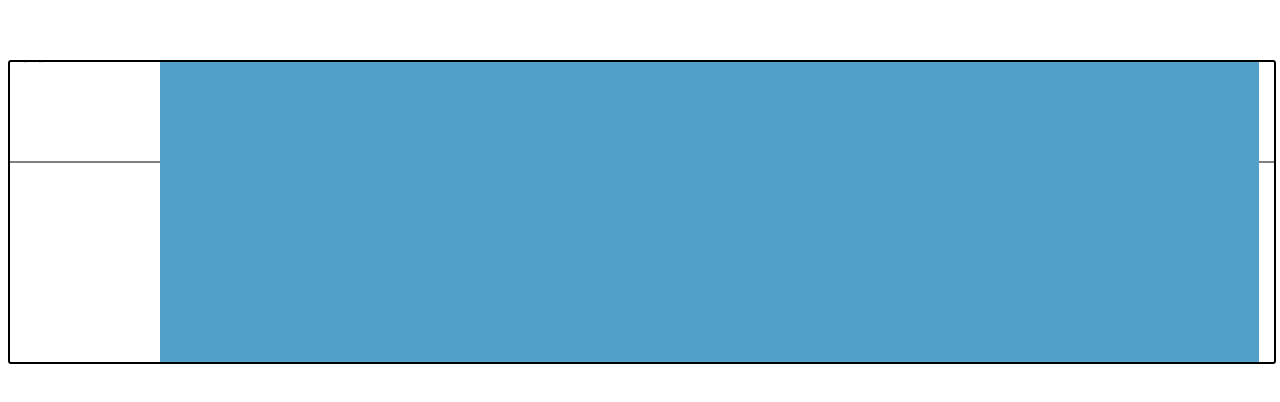
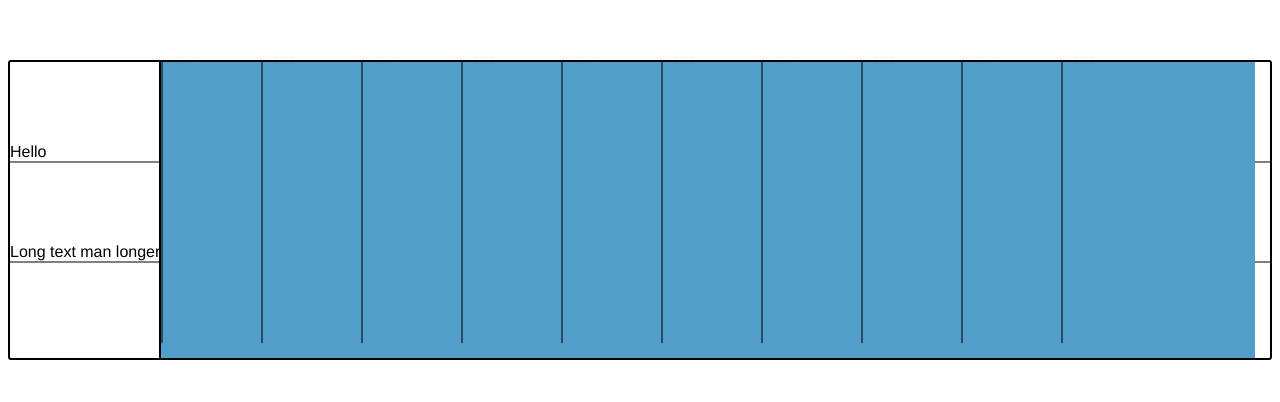
Before and after one commit to sdbrannum/v-timeline, a Vue app: page / in a window 1280 px wide. Shown: the top 402 px of the page. Built offline with nearby package versions, Linux system fonts and the light colour scheme.

Commit message:
temp: working on x-axis

```diff
--- a/src/components/Timeline.vue
+++ b/src/components/Timeline.vue
@@ -1,5 +1,11 @@
 <script setup lang="ts">
-import { ref, onMounted, onBeforeUnmount } from 'vue';
+import { ref, Ref, onMounted, onBeforeUnmount } from 'vue';
+
+
+const truncateText = (ref: Ref<any>, width: number) => {
+    console.log('');
+}
+
 const firstXPosition = ref(0);
 let mouseDown = false;
 let mouseDownPosition = 0;
@@ -7,7 +13,6 @@ let mouseDownPosition = 0;
 const onMouseDown = (mouseEvent: MouseEvent) => { mouseDown = true; mouseDownPosition = mouseEvent.pageX; }
 const onMouseUp = (mouseEvent: MouseEvent) => { mouseDown = false; }
 const onMouseLeave = (mouseEvent: MouseEvent) => { mouseDown = false; }
-
 const onMouseMove = (mouseEvent: MouseEvent) => {
     if (mouseDown) {
         if (mouseEvent.pageX >= mouseDownPosition) {
@@ -19,8 +24,7 @@ const onMouseMove = (mouseEvent: MouseEvent) => {
     }
 }
 
-
-const scrollAreaRef = ref(null);
+const scrollAreaRef: Ref<SVGRectElement | null> = ref(null);
 const onScroll = (scrollEvent: Event) => {
     console.log('on scroll ', scrollEvent)
 }
@@ -28,16 +32,44 @@ const onScroll = (scrollEvent: Event) => {
 let last_known_scroll_position = 0;
 let ticking = false;
 
+
+interface Tick {
+    x: Number;
+}
+const ticks: Ref<Tick[]> = ref([]);
+
+const calculateXAxis = () => {
+    if (scrollAreaRef.value) {
+        setTimeout(() => { }, 1000)
+        const bodyPos = document.body.getBoundingClientRect();
+        const pos = scrollAreaRef.value.getBoundingClientRect();
+        console.log(scrollAreaRef.value.scrollLeft);
+        let w = pos.width;
+        console.log(w, pos)
+        let lastX = 150;
+        let idx = 0;
+        while (w > -300) {
+            lastX = (pos.left - bodyPos.left) + (idx++ * 100)
+            ticks.value.push({ x: lastX })
+            w -= 150;
+        }
+
+        console.log(ticks.value)
+    }
+}
+
 onMounted(() => {
     if (scrollAreaRef.value) {
-        console.log('adding scroll event');
-        (scrollAreaRef.value as SVGRectElement).addEventListener('wheel', onScroll)
+        calculateXAxis();
+
+        scrollAreaRef.value.addEventListener('wheel', onScroll);
+
     }
 });
 
 onBeforeUnmount(() => {
     if (scrollAreaRef.value) {
-        (scrollAreaRef.value as SVGRectElement).addEventListener('wheel', onScroll)
+        scrollAreaRef.value.addEventListener('wheel', onScroll);
     }
 });
 
@@ -47,9 +79,12 @@ onBeforeUnmount(() => {
     <div class="timeline-chart">
         <svg width="100%" height="100%">
             <g>
-                <text>Hello</text>
+                <text y="95">Hello</text>
                 <line x1="0" x2="100%" y1="100" y2="100" stroke="black" />
+                <text y="195">Long text man longer</text>
+                <line x1="0" x2="100%" y1="200" y2="200" stroke="black" />
             </g>
+
             <rect
                 class="chart-bounds"
                 x="150"
@@ -61,9 +96,15 @@ onBeforeUnmount(() => {
                 @mousemove="onMouseMove"
                 ref="scrollAreaRef"
             />
+            <line x1="150" x2="150" y1="0" y2="100%" stroke="black" stroke-width="2" />
             <g class="x-axis">
-                <g class="tick">
-                    <line x1="100" x2="100" y1="0" y2="95%" />
+                <g
+                    class="tick"
+                    v-for="(tick, idx) in ticks"
+                    :key="idx"
+                    :style="{ transform: `translateX(${tick.x}px)` }"
+                >
+                    <line y1="0" y2="95%" stroke="black" />
                     <text>Date</text>
                 </g>
             </g>
@@ -76,13 +117,19 @@ onBeforeUnmount(() => {
 
 <style scoped>
 .timeline-chart {
+    box-sizing: border-box;
     height: 300px;
     width: 100%;
     border-radius: 3px;
     border: 2px solid black;
 }
 
+.timeline-chart * {
+    box-sizing: border-box;
+}
+
 .chart-bounds {
+    box-sizing: border-box;
     height: 100%;
     width: calc(100% - 150px);
 }
```
